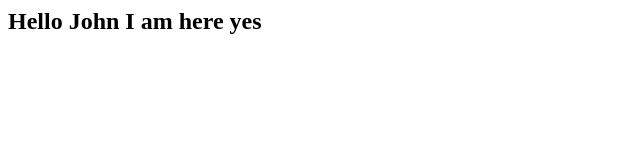
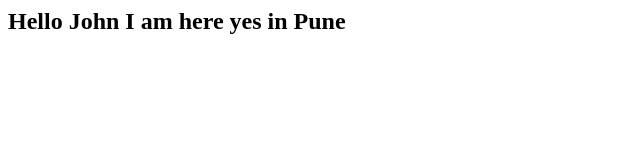
Before and after one commit to anuruddh72/GitTesy, a plain HTML site: page index.html in a window 1280 px wide. Shown: the whole page, without its empty margins (0-640 px from the left). Drawn offline with Linux system fonts and the light colour scheme.

Commit message:
changed the index.html

```diff
--- a/index.html
+++ b/index.html
@@ -2,7 +2,7 @@
 	<head> </head>
 		<body>
 
-			<h2> Hello John I am here yes </h2>
+			<h2> Hello John I am here yes  in Pune</h2>
 		</body>
 
 </html>
```
